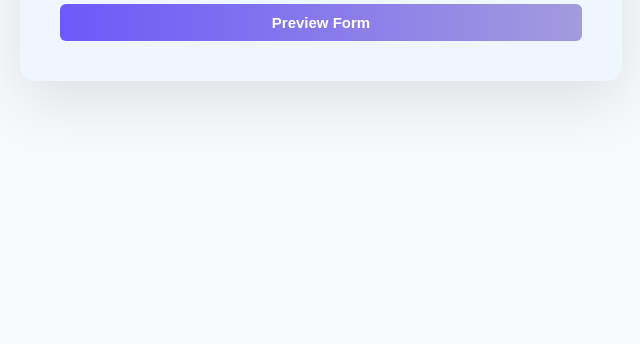
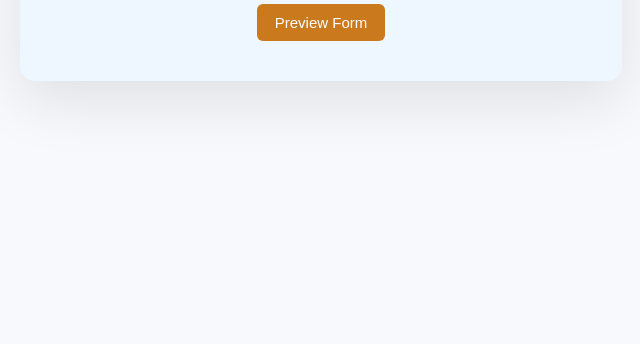
Before and after one commit to arathyrajeesh/Registration-Form, a plain HTML site: page thankyou.html in a window 1280 px wide. Shown: the part 456-800 px from the top of the page, without its empty margins (319-959 px from the left). Drawn offline with Linux system fonts and the light colour scheme.

Commit message:
button style added

```diff
--- a/style.css
+++ b/style.css
@@ -65,7 +65,7 @@ input.error {
     background-color: #ffe6e6;
 }
 
-button {
+.form-container button {
     width: 100%;
     padding: 14px;
     background: linear-gradient(to right, #6a5af9, #a49add);
@@ -123,7 +123,7 @@ body {
 }
 
 .thank-you-box button {
-    background-color: orange;
+    background-color:rgb(202, 121, 29);
     color: white;
     border: none;
     padding: 10px 18px;
```
